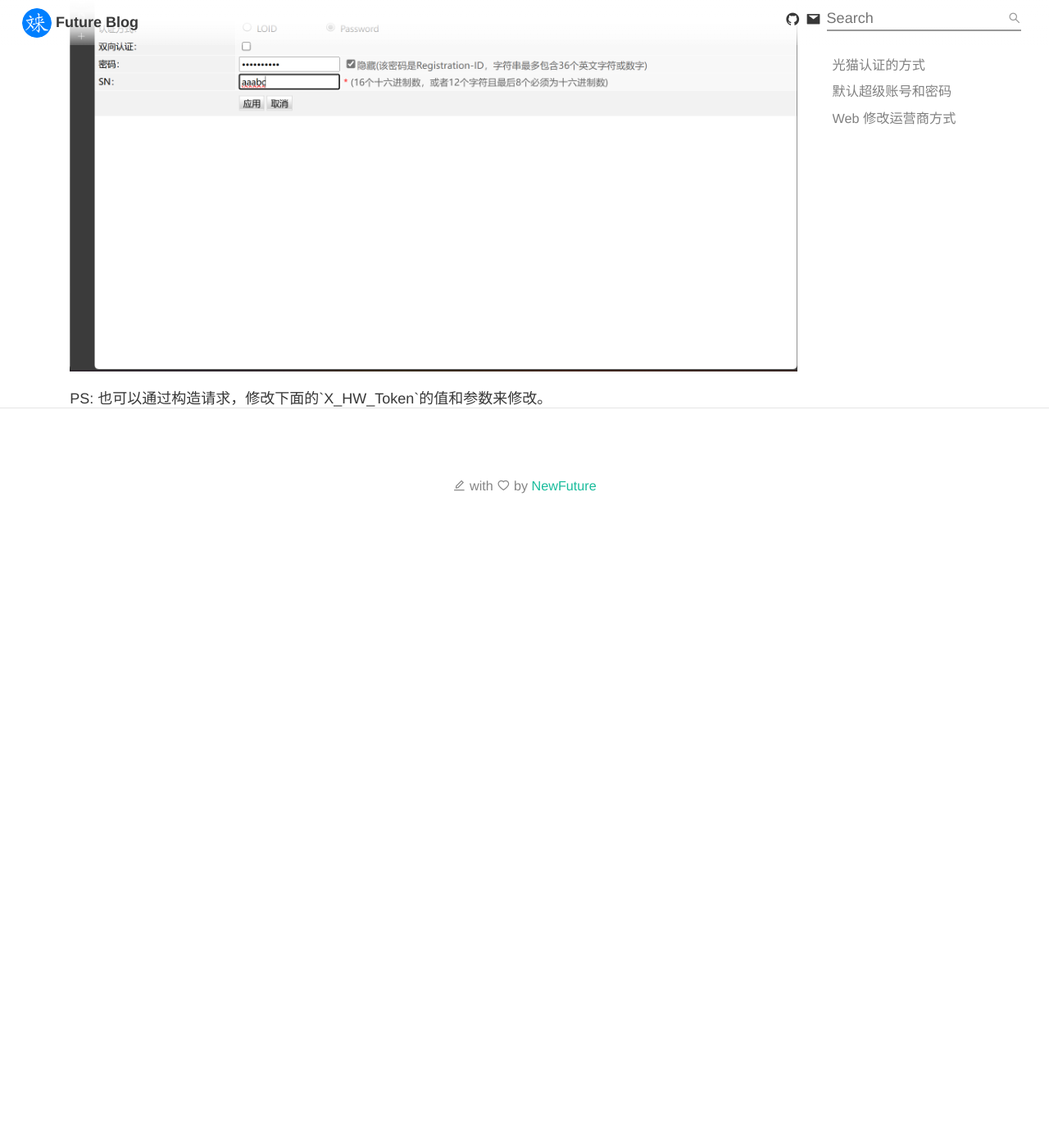
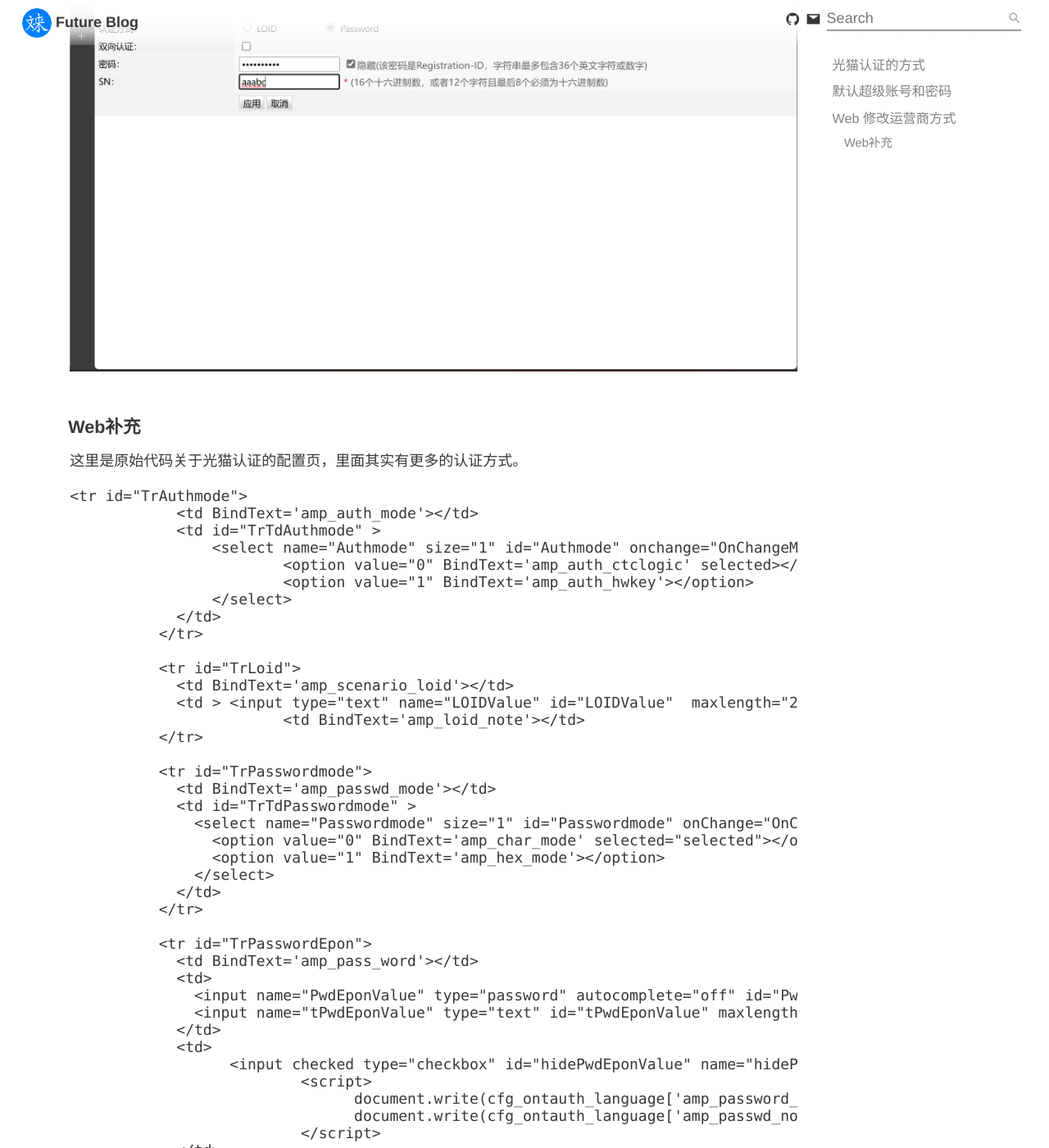
Before and after one commit to NewFuture/blog, a Jekyll site: the page built from _posts/2024-08-21-huawei-onu-register-on-web.md, in a window 1280 px wide and 1400 px high, scrolled down 2446 px. Shown: the whole window at 82% size. Built offline with Jekyll 4.4.1, drawn with Linux system fonts in a browser that asks for light colours; before the commit the page ends 3076 px from its top, so only the background shows below that; some of the changed text lies outside the part shown.

Commit message:
Update 2024-08-21-huawei-onu-register-on-web.md

````diff
--- a/_posts/2024-08-21-huawei-onu-register-on-web.md
+++ b/_posts/2024-08-21-huawei-onu-register-on-web.md
@@ -48,12 +48,11 @@ ONT认证就是光猫和运营商设备进行注册和通信, 除了移动使用
 
 ![ont-auth](/assets/img/huawei-onu-register-on-web/ontauth-password.png)
 
-<details>
-<summary>
-PS: 也可以通过构造请求，修改下面的`X_HW_Token`的值和参数来修改。
-</summary>
+
+### Web补充
 
 这里是原始代码关于光猫认证的配置页，里面其实有更多的认证方式。
+
 ```asp
 <tr id="TrAuthmode">
             <td BindText='amp_auth_mode'></td>
@@ -223,4 +222,3 @@ fetch("/html/amp/ontauth/set.cgi?x=InternetGatewayDevice.DeviceInfo&RequestFile=
   credentials: "include"
 })
 ```
-</details>
````
